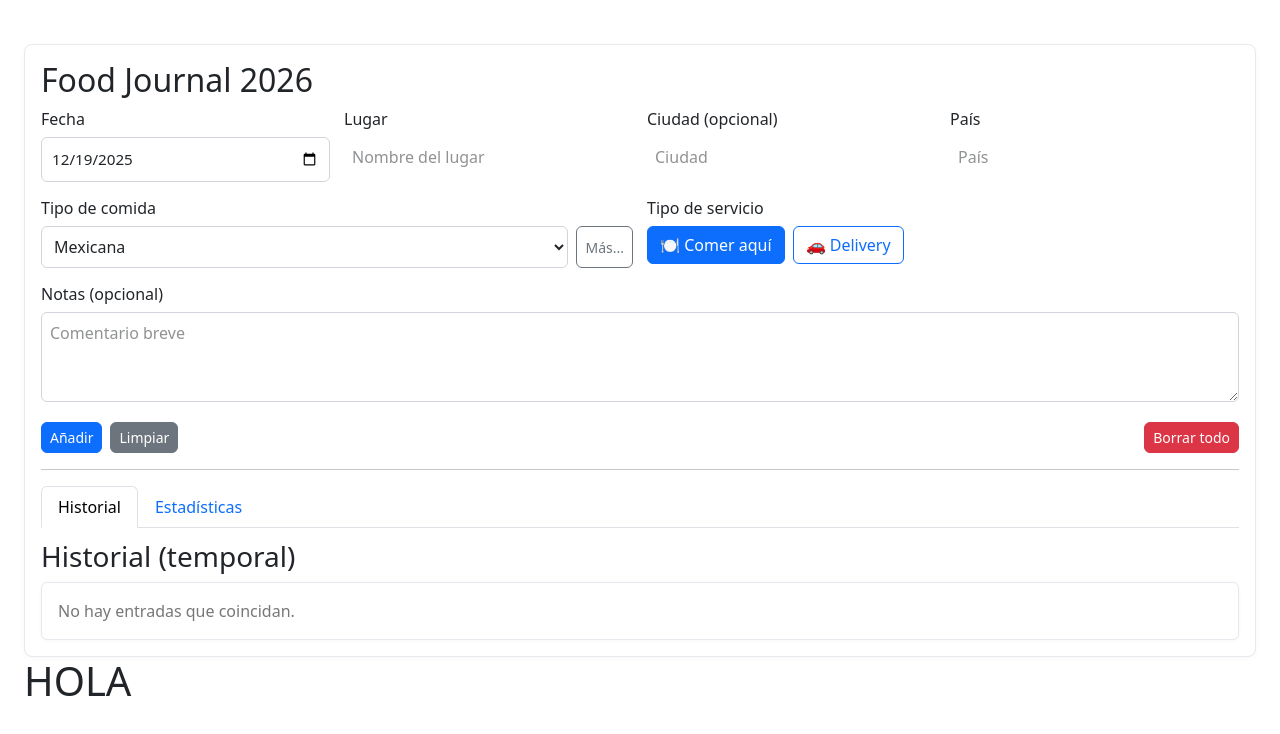
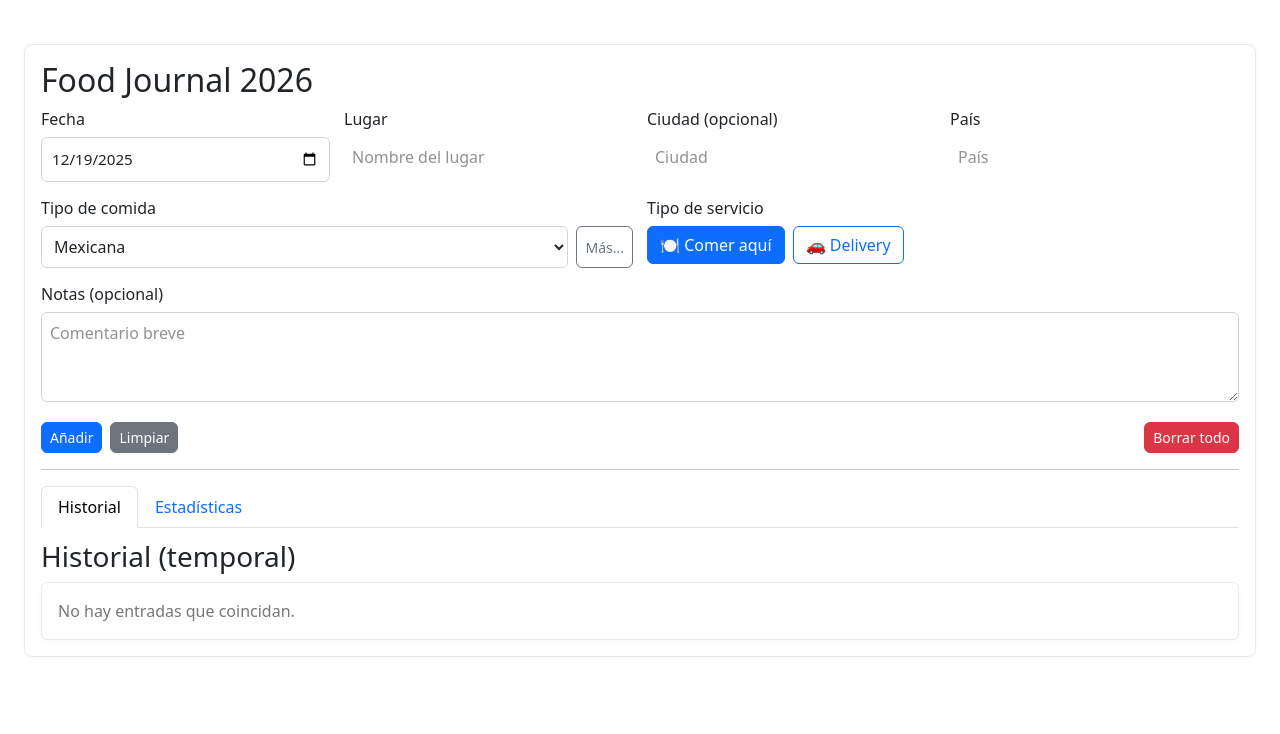
Before and after one commit to vanerezk/foodjournal, a Next.js app: page / in a window 1280 px wide. Shown: the top 734 px of the page. Built offline with nearby package versions, Linux system fonts and the light colour scheme.

Commit message:
new page2

```diff
--- a/app/page.tsx
+++ b/app/page.tsx
@@ -8,7 +8,7 @@ export default function Home() {
 
       <div className="container-main">
         <FoodJournalV2 />
-        <h1>HOLA</h1>
+
       </div>
     </>
   );
```
